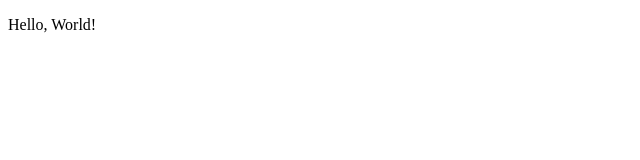
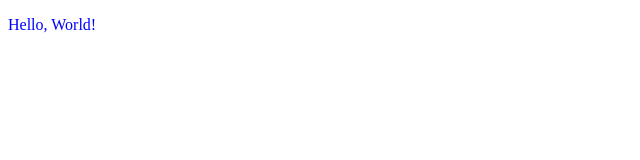
Before and after one commit to kaiphojor/typescript-react-example, a React (Vite) app: page / in a window 1280 px wide. Shown: the top 160 px of the page, without its empty margins (0-640 px from the left). Built offline with nearby package versions, Linux system fonts and the light colour scheme.

Commit message:
feat : style - class

```diff
--- a/index.html
+++ b/index.html
@@ -3,6 +3,11 @@
     <head>
         <meta charset="UTF-8"/>
         <title>React Test App</title>
+        <style>
+            .greeting{
+                color: #00F;
+            }
+        </style>
     </head>
     <body>
         <div id="root"></div>
--- a/jest.config.js
+++ b/jest.config.js
@@ -2,7 +2,6 @@
   testEnvironment: 'jsdom',
   setupFilesAfterEnv: [
     '@testing-library/jest-dom/extend-expect',
-    './jest.setup',
   ],
   transform: {
     '^.+\\.(t|j)sx?$': ['@swc/jest', {
--- a/src/main.tsx
+++ b/src/main.tsx
@@ -2,7 +2,7 @@
 
 function App() {
 	return (
-		<p>Hello, World!</p>
+		<p className='greeting'>Hello, World!</p>
 	);
 }
 
```
